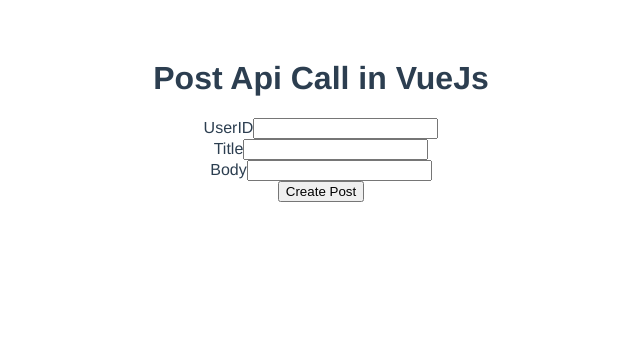
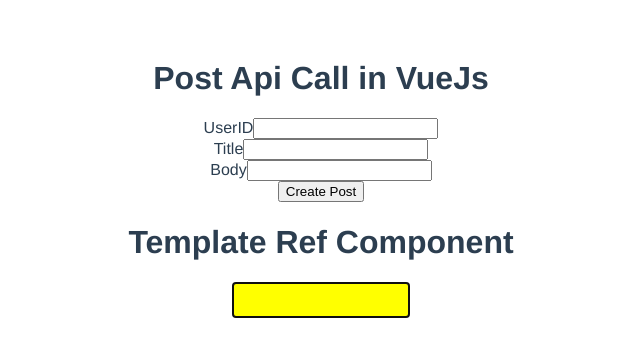
Before and after one commit to ashoksrt-248/Post-Api-Vue, a Vue app: page / in a window 1280 px wide. Shown: the top 356 px of the page, without its empty margins (319-959 px from the left). Built offline with nearby package versions, Linux system fonts and the light colour scheme.

Commit message:
template refs added

```diff
--- a/src/App.vue
+++ b/src/App.vue
@@ -2,16 +2,19 @@
   <div id="app">
     <h1>Post Api Call in VueJs</h1>
     <PostApi />
+    <TemplateRef />
   </div>
 </template>
 
 <script>
-import PostApi from './components/PostApi.vue'
+import PostApi from './components/PostApi.vue';
+import TemplateRef from './components/TemplateRef.vue'
 
 export default {
   name: 'App',
   components: {
-    PostApi
+    PostApi,
+    TemplateRef
   }
 }
 </script>
--- /dev/null
+++ b/src/components/TemplateRef.vue
@@ -0,0 +1,25 @@
+<template>
+    <div>
+        <h1>Template Ref Component</h1>
+        <input type="text"  ref="inputRef"/>
+    </div>
+</template>
+
+<script>
+    export default {
+        name:'TemplateRef',
+        mounted(){
+            this.$refs.inputRef.focus()
+        }
+    }
+</script>
+
+<style scoped>
+    input:focus {
+  background-color: yellow;
+  width: 170px;
+  height: 30px;
+  color: brown;
+
+}
+</style>
```
